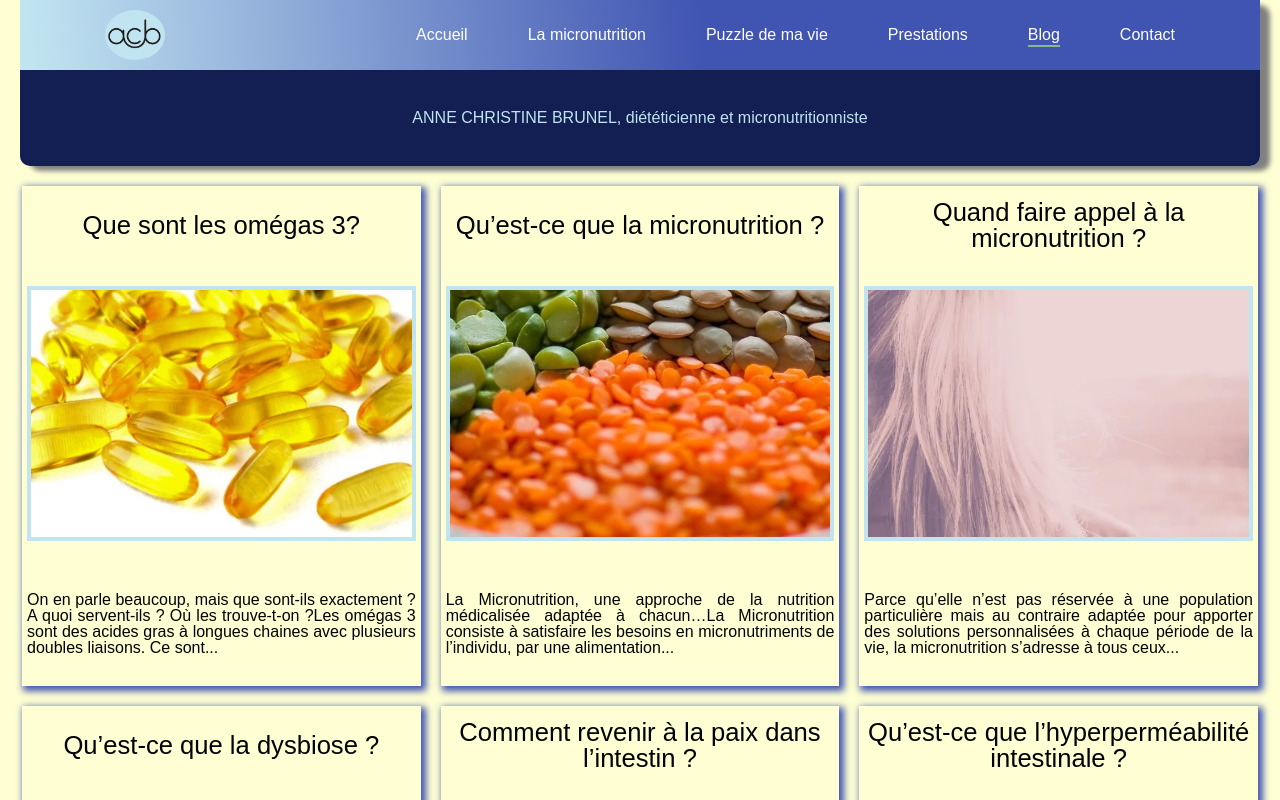
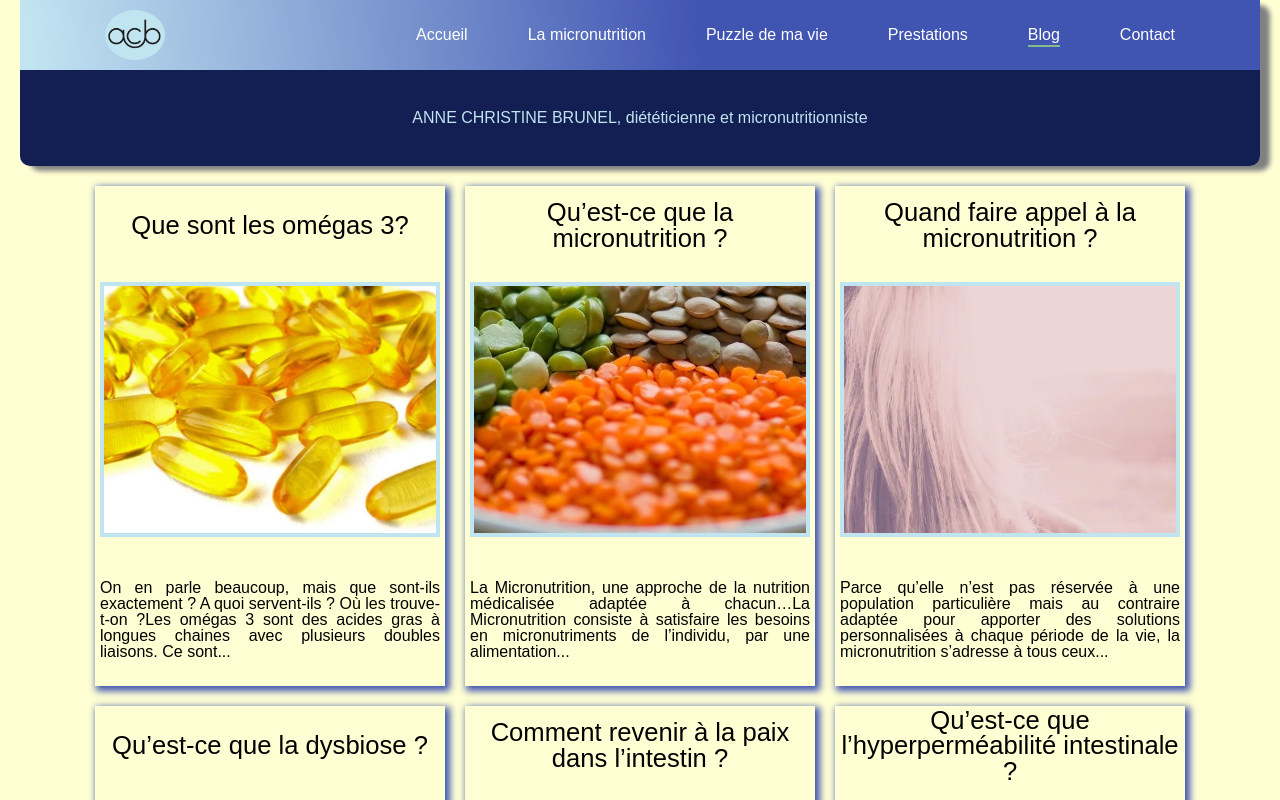
Before and after one commit to Ben43200/brunel-vite, a React (Vite) app: page /blog in a window 1280 px wide. Shown: the top 800 px of the page. Built offline with nearby package versions, Linux system fonts and the light colour scheme.

Commit message:
essai main-blog-container en flex-box flex-wrap wrap

```diff
--- a/src/pages/blog/blog.scss
+++ b/src/pages/blog/blog.scss
@@ -1,11 +1,16 @@
 @import "../../css/mixinsandfunctions.scss";
 .main-blog-container{
-grid-template-columns: 1fr;
-display: grid;
+// grid-template-columns: 1fr;
+// display: grid;
+display: flex;
+flex-wrap:wrap;
+justify-content: center;
+
 margin-top:10rem;
 gap:40px;
 @include media(tablet){
-grid-template-columns: repeat(2,1fr);
+
+// grid-template-columns: repeat(2,1fr);
 gap:20px;
 margin-top: auto;
 
@@ -29,15 +34,16 @@ margin-top: auto;
     grid-template-areas: "title"
                         "image"
                         "text";
-
+             width:400px;
 
     grid-template-rows: 70px auto auto;
     // row-gap:40px;
-
     // grid-template-columns: repeat(4,1fr);
     // row-gap:27px;
     @include media(tablet){
         margin-top:auto;
+  width: 350px;
+
     }
 }
 .main-blog-container > div > h1{
```
